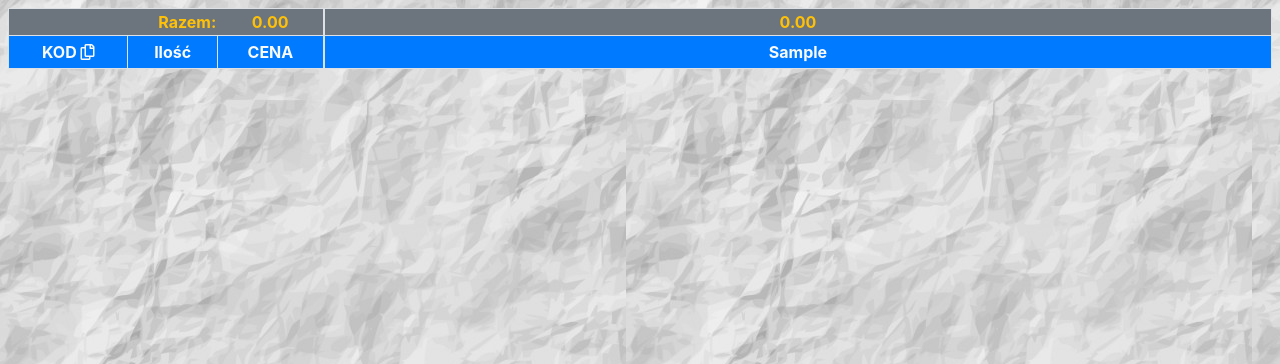
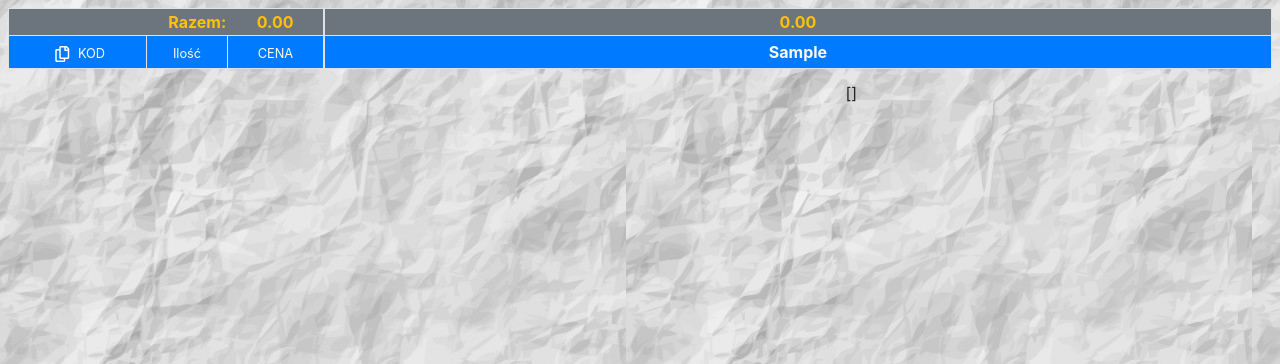
Before and after one commit to piter1316/porownywarka, a Django app: page /porownanie_cen/1/ in a window 1280 px wide. Shown: the part 56-420 px from the top of the page. Run offline with Django 3.2, Linux system fonts and the light colour scheme; tables that the repository leaves empty hold one stand-in row (values such as "Sample post"); lists and menus that the app fills with data are empty; parts of the project's set-up code (start-up, migrations or seed data) failed here and were passed over; some libraries are stand-ins or nearby versions.

Commit message:
copy button with tooltip, fixed price-match by klucz

```diff
--- a/porownanie_cen/static/porownanie_cen/myJS.js
+++ b/porownanie_cen/static/porownanie_cen/myJS.js
@@ -91,6 +91,16 @@ function copy(){
     toCopyArea.innerHTML=toCopy;
     toCopyArea.select();
     document.execCommand("copy");
+    var x = document.getElementById("copyButton");
+    $(x).attr('data-original-title', 'Skopiowano!!!')
+    .tooltip('show');
+    setTimeout(function(){
+        $(x).attr('data-original-title', 'Kopiuj do Schowka')
+        .tooltip('show').delay(2000).tooltip('hide');
+    },2000);
 
-alert('skopiowano');
 }
+
+$(function () {
+  $('[data-toggle="tooltip"]').tooltip()
+})
--- a/porownanie_cen/static/porownanie_cen/style.css
+++ b/porownanie_cen/static/porownanie_cen/style.css
@@ -20,3 +20,9 @@ body {
     -o-transform: translate(-20%, 0);
     transform: translate(-20%, 0);
 }
+
+.btn-tarnsparent{
+  background-color: transparent;
+  border-color: transparent;
+  box-shadow: none;
+}
--- a/porownanie_cen/templates/porownanie_cen/base.html
+++ b/porownanie_cen/templates/porownanie_cen/base.html
@@ -24,6 +24,7 @@
   <script src="https://stackpath.bootstrapcdn.com/bootstrap/4.1.3/js/bootstrap.min.js" integrity="sha384-ChfqqxuZUCnJSK3+MXmPNIyE6ZbWh2IMqE241rYiqJxyMiZ6OW/JmZQ5stwEULTy" crossorigin="anonymous"></script>
 
   <script src="{% static 'porownanie_cen/myJS.js' %}"></script>
+
 
 
 
--- a/porownanie_cen/templates/porownanie_cen/produkty.html
+++ b/porownanie_cen/templates/porownanie_cen/produkty.html
@@ -12,28 +12,12 @@
             <th class="border border-left-0" id="lowest_sum">0.00</th>
           </tr>
           <tr class="bg-primary text-light text-center" >
-            {% with x=kontrahenci_length %}
-            {% if x > 5 %}
             <th class="border p-1" scope="col">
+              <button class="btn py-0 px-1 btn-tarnsparent text-white far fa-copy" onclick="copy()"  data-toggle="tooltip" data-placement="top" title="Kopiuj do Schowka" id="copyButton"></button>
               <small>KOD</small>
-              <i class="far fa-copy" onclick="copy()" title="Kopiuj do Schowka"></i>
             </th>
             <th class="border p-1" scope="col"><small>Ilość</small></th>
             <th class="border p-1" scope="col"><small>CENA</small></th>
-
-            {% else %}
-            <th class="border p-1" scope="col">
-              KOD
-              <i class="far fa-copy" onclick="copy()" title="Kopiuj do Schowka"></i>
-
-            </th>
-            <th class="border p-1" scope="col">Ilość</th>
-            <th class="border p-1" scope="col">CENA</th>
-
-            {% endif %}
-            {% endwith %}
-
-
           </tr>
         </thead>
         <tbody>
@@ -115,6 +99,5 @@
 </div>
 </div>
 <textarea name="name" rows="1" cols="80" id="copy" style="opacity:0;"></textarea>
-
-
+{{by_price}}
 {% endblock %}
--- a/porownanie_cen/views.py
+++ b/porownanie_cen/views.py
@@ -83,9 +83,14 @@ def brand_details(request, pk):
                         Min('cenakoncowa_eur'))
 
                 code_price.append(result)
-                for kontrahent in kontrahenci:
-                    by_price.append(Produkt.objects.values('kodtowaru', 'cenakoncowa_eur', 'kontrahentkod').filter(
-                        kontrahentkod=kontrahent['kontrahentkod'], kodtowaru=kod_query, brand_id=pk))
+
+            for kontrahent in kontrahenci:
+                price = Produkt.objects.values('kodtowaru', 'cenakoncowa_eur', 'kontrahentkod').filter(
+                        kontrahentkod=kontrahent['kontrahentkod'], kodtowaru=kod_query, brand_id=pk)
+                if not price:
+                    price = Produkt.objects.values('klucz', 'cenakoncowa_eur', 'kontrahentkod').filter(
+                        kontrahentkod=kontrahent['kontrahentkod'], klucz=code, brand_id=pk)
+                by_price.append(price)
 
     for result in by_price:
         final_result.append(result.values('kontrahentkod', 'cenakoncowa_eur', 'klucz').order_by('cenakoncowa_eur'))
```
